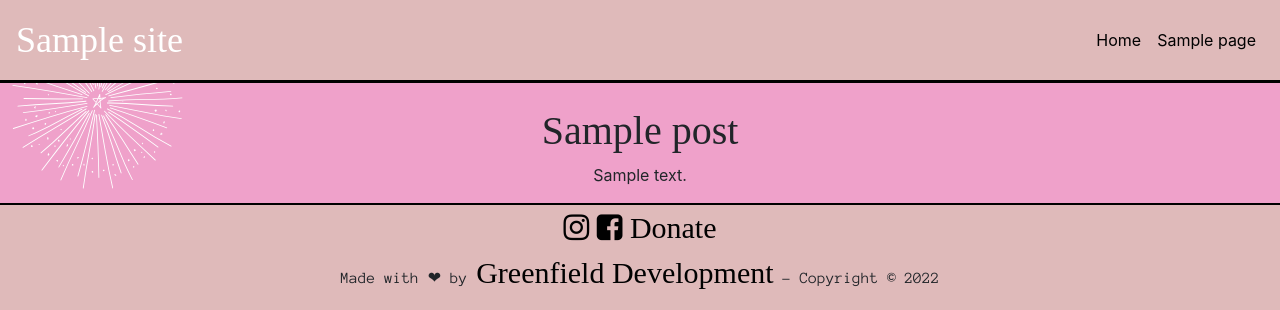
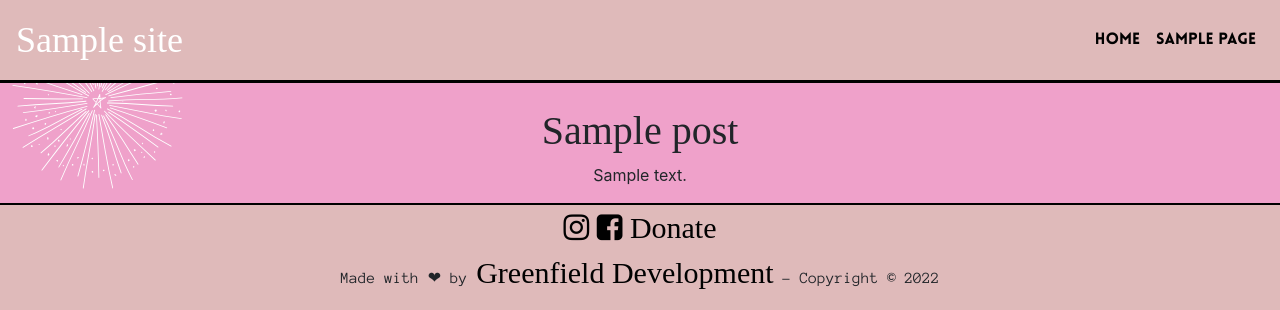
Before and after one commit to gngantt/GalsBestPalTheme, a WordPress theme: template page.php in a window 1280 px wide; the page is wider, and only the part inside the window is pictured. Shown: the top 310 px of that part. Run offline with PHP 8.4 and a stand-in for WordPress, Linux system fonts and the light colour scheme; the site name, menu and one post (Sample post) are stand-ins, and other content is empty; style sheets or scripts are compiled from the project's sources; some libraries are stand-ins or nearby versions; some web fonts are replaced.

Commit message:
changing menu link font to lovelo

```diff
--- a/src/sass/theme/_theme.scss
+++ b/src/sass/theme/_theme.scss
@@ -164,6 +164,10 @@ h3 {
 
 .navbar-dark .navbar-nav .nav-link {
     color: $black !important;
+}
+
+.navbar-nav{
+    font-family: 'Lovelo';
 }
 
 .navbar-dark{
```
